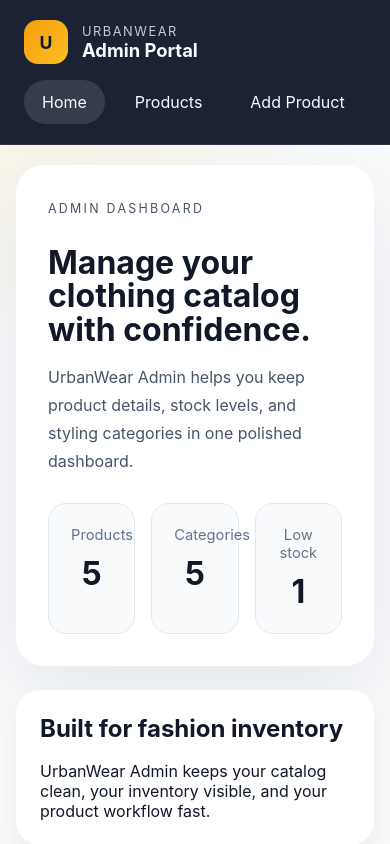
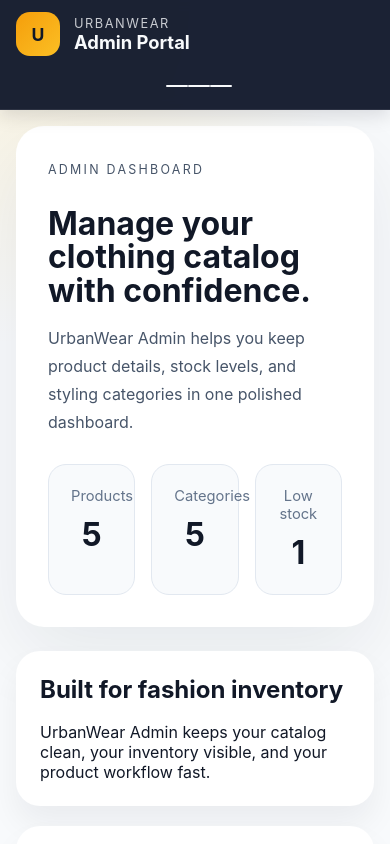
Before and after one commit to M-Talel/react-final-project, a React (Vite) app: page / in a window 390 px wide. Shown: the top 844 px of the page. Built offline with nearby package versions, Linux system fonts and the light colour scheme.

Commit message:
Fixed navbar issues

```diff
--- a/src/App.css
+++ b/src/App.css
@@ -10,6 +10,7 @@
     sans-serif;
   background: #f8fafc;
   color: #111827;
+  --navbar-height: 72px; /* Added navbar height variable */
 }
 
 body {
@@ -37,21 +38,26 @@ button {
 .page-frame {
   max-width: 1180px;
   margin: 0 auto;
-  padding: 24px 20px 40px;
+  padding: calc(var(--navbar-height) + 24px) 20px 40px;
 }
 
 .navbar {
   background: rgba(15, 23, 42, 0.95);
   color: #f8fafc;
-  padding: 20px 24px;
+  padding: 12px 24px;
   display: flex;
   justify-content: space-between;
   align-items: center;
   gap: 16px;
   border-bottom: 1px solid rgba(255, 255, 255, 0.08);
-  position: sticky;
+  position: fixed;
   top: 0;
-  z-index: 10;
+  left: 0;
+  right: 0;
+  height: var(--navbar-height);
+  z-index: 999;
+  box-shadow: 0 6px 18px rgba(2,6,23,0.12);
+  backdrop-filter: blur(6px);
 }
 
 .navbar-brand {
@@ -395,16 +401,79 @@ button {
 }
 
 @media (max-width: 640px) {
+  :root {
+    --navbar-height: 110px; /* when stacked, navbar grows */
+  }
+
   .page-frame {
-    padding: 20px 16px 32px;
+    padding: calc(var(--navbar-height) + 16px) 16px 32px;
   }
 
   .navbar {
     flex-direction: column;
     align-items: flex-start;
+    padding: 12px 16px;
+    height: var(--navbar-height);
+    gap: 8px;
   }
 
   .navbar-list {
+    width: 100%;
+    display: flex;
+    gap: 8px;
     flex-wrap: wrap;
+    position: absolute;
+    top: var(--navbar-height);
+    left: 0;
+    right: 0;
+    background: rgba(15, 23, 42, 0.98);
+    padding: 12px 16px 16px;
+    flex-direction: column;
+    border-bottom-left-radius: 12px;
+    border-bottom-right-radius: 12px;
   }
 }
+
+/* Hamburger button (hidden on wide screens) */
+.hamburger-button {
+  display: none;
+  background: transparent;
+  border: none;
+  padding: 6px;
+  margin-left: 8px;
+  align-self: center;
+}
+
+.hamburger-button span {
+  display: block;
+  width: 22px;
+  height: 2px;
+  background: #f8fafc;
+  margin: 4px 0;
+  border-radius: 2px;
+  transition: transform 200ms ease, opacity 200ms ease;
+  transform-origin: center;
+}
+
+@media (max-width: 640px) {
+  .hamburger-button {
+    display: inline-flex;
+    align-items: center;
+    justify-content: center;
+  }
+
+  .navbar-list.collapsed {
+    display: none;
+  }
+
+  .hamburger-button.open span:nth-child(1) {
+    transform: translateY(0.5px) rotate(45deg);
+  }
+  .hamburger-button.open span:nth-child(2) {
+    opacity: 0;
+    transform: scaleX(0);
+  }
+  .hamburger-button.open span:nth-child(3) {
+    transform: translateY(-0.5px) rotate(-45deg);
+  }
+}
--- a/src/components/Navbar.jsx
+++ b/src/components/Navbar.jsx
@@ -1,4 +1,13 @@
+import { useState } from "react";
+
 function Navbar({ activePage, onNavigate }) {
+  const [open, setOpen] = useState(false);
+
+  function handleNavigate(page) {
+    setOpen(false);
+    onNavigate(page);
+  }
+
   return (
     <nav className="navbar">
       <div className="navbar-brand">
@@ -9,22 +18,33 @@ function Navbar({ activePage, onNavigate }) {
         </div>
       </div>
 
-      <ul className="navbar-list">
+      <button
+        className={`hamburger-button ${open ? "open" : ""}`}
+        aria-expanded={open}
+        aria-label={open ? "Close menu" : "Open menu"}
+        onClick={() => setOpen((s) => !s)}
+      >
+        <span />
+        <span />
+        <span />
+      </button>
+
+      <ul className={`navbar-list ${open ? "" : "collapsed"}`}>
         <li
           className={activePage === "home" ? "active" : ""}
-          onClick={() => onNavigate("home")}
+          onClick={() => handleNavigate("home")}
         >
           Home
         </li>
         <li
           className={activePage === "products" ? "active" : ""}
-          onClick={() => onNavigate("products")}
+          onClick={() => handleNavigate("products")}
         >
           Products
         </li>
         <li
           className={activePage === "add" ? "active" : ""}
-          onClick={() => onNavigate("add")}
+          onClick={() => handleNavigate("add")}
         >
           Add Product
         </li>
```
